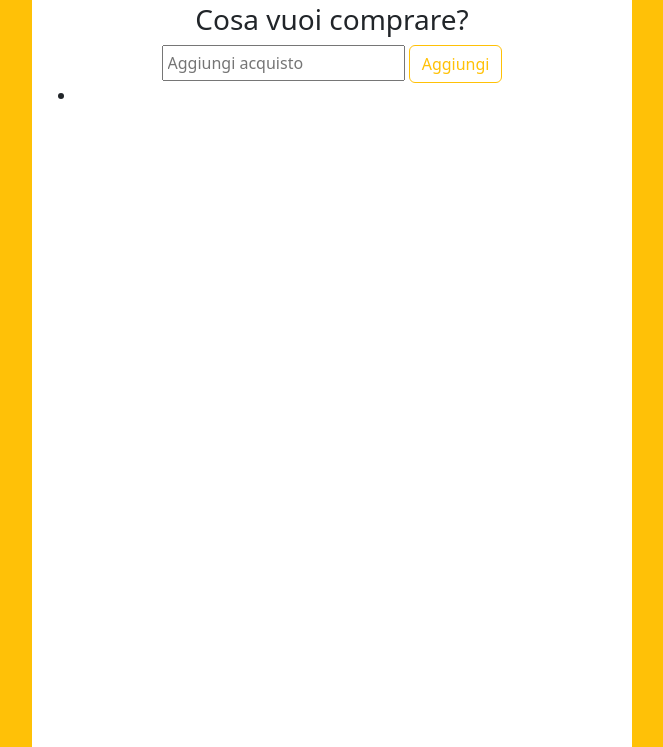
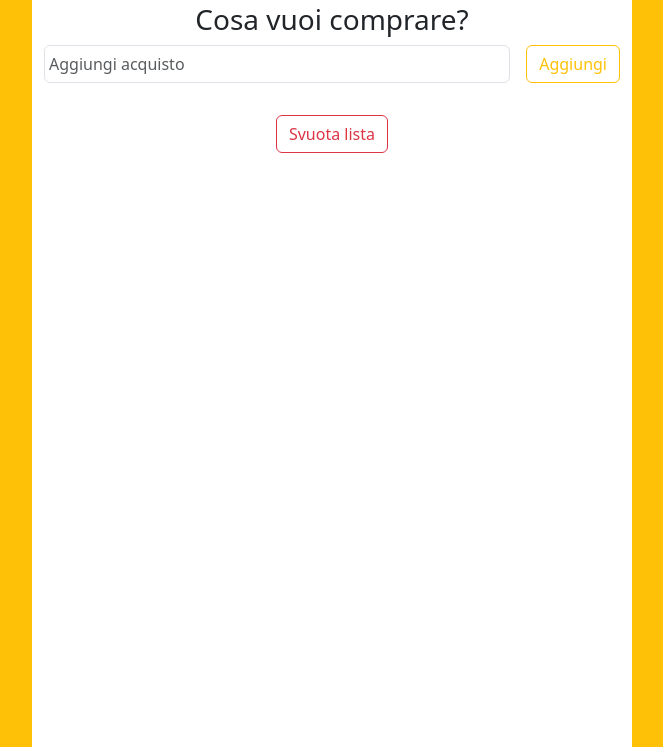
Before and after one commit to giuseppesciacca/js-lista-spesa, a plain HTML site: page index.html in a window 1280 px wide. Both pictures are taken after a click on the button "Aggiungi". Shown: the part 53-800 px from the top of the page, without its empty margins (308-971 px from the left). Drawn offline with nearby package versions, Linux system fonts and the light colour scheme.

Commit message:
[add] reset list button + [fix]+[style]

```diff
--- a/assets/css/style.css
+++ b/assets/css/style.css
@@ -1,5 +1,5 @@
 .wrapper {
     max-width: 600px;
-    min-height: 800px;
+    min-height: 100vh;
     margin: auto;
 }
--- a/assets/js/main.js
+++ b/assets/js/main.js
@@ -1,31 +1,47 @@
 /* Data una lista della spesa, stampare sulla pagina (anche brutalmente, basta che si vedano) gli elementi della lista individualmente con un ciclo while. */
-const shoppingList = [];
+
+/* **VARIABLES** */
+let shoppingList = [];
 
 const ulEl = document.createElement('ul');
 const listSectEl = document.getElementById('list_sec');
 const buyEl = document.getElementById('acquisto');
-console.log(buyEl.value);
-const btnEl = document.getElementById('submit');
+const sendBtn = document.getElementById('submit');
+const resetEl = document.getElementById('reset');
 
+ulEl.classList.add('list-group', 'py-3');
 listSectEl.append(ulEl);        //metto l'<ul> nella section
 
-btnEl.addEventListener('click', function (e) {
+/* SEND BTN */
+sendBtn.addEventListener('click', function (e) {
     e.preventDefault;
 
+    //se ciò che scrivo non ha contenuto non fare niente, altrimenti pushalo nella lista
+    if (buyEl.value != '') {
         shoppingList.push(buyEl.value); //metto ciò che scrivo nella lista
-    buyEl.value = '';
         console.log(shoppingList);
 
         const liEl = document.createElement('li'); //ad ogni click <li>
+        liEl.classList.add('list-group-item');
 
         let i = 0;
         while (i < shoppingList.length) {
             const thisEl = shoppingList[i];
 
             liEl.innerHTML = thisEl;  //metto ciò che scrivo nell'input
-        ulEl.append(liEl);          //metto gli <li> nell'<ul>
+            ulEl.append(liEl);        //metto gli <li> nell'<ul>
 
             i++;
         };
+    }
+    buyEl.value = '';   //svuota campo
 });
 console.log(shoppingList);
+
+/* RESET BTN */
+resetEl.addEventListener('click', function () {
+    buyEl.value = '';             //svuota campo
+    ulEl.innerHTML = '';          //svuota l'elemento <ul>
+    shoppingList = [];            //svuota l'array
+    console.log(shoppingList);
+});
--- a/index.html
+++ b/index.html
@@ -20,12 +20,15 @@
             <h3 class="text-center">Cosa vuoi comprare?</h3>
             <section id="list_sec">
 
-                <div class="text-center">
-                    <input class="p-1" id="acquisto" type="text" placeholder="Aggiungi acquisto" value="">
+                <div class="text-center d-flex justify-content-center gap-3">
+                    <input class="p-1 form-control d-inline" id="acquisto" type="text" placeholder="Aggiungi acquisto"
+                        value="">
                     <button id="submit" class="btn btn-outline-warning">Aggiungi</button>
                 </div>
 
+
             </section>
+            <button type="reset" id="reset" class="btn btn-outline-danger m-auto d-block">Svuota lista</button>
 
         </div>
     </div>
```
Lines whose indentation alone changed are shown as unchanged.
